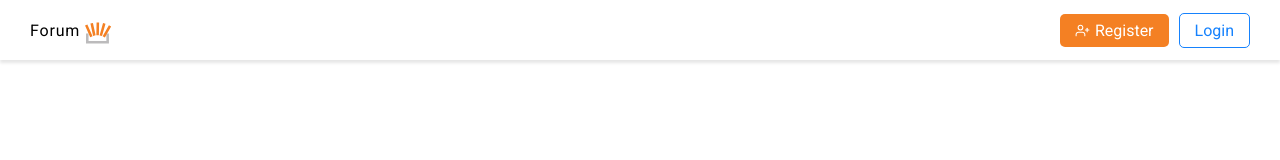
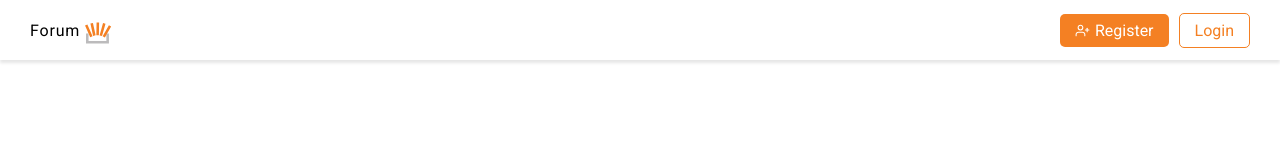
Before and after one commit to kelvintony/Forum_App, a Next.js app: page / in a window 1280 px wide. Shown: the top 160 px of the page. Built offline with nearby package versions, Linux system fonts and the light colour scheme.

Commit message:
little update6

```diff
--- a/components/Navbar/Navbar.module.css
+++ b/components/Navbar/Navbar.module.css
@@ -61,14 +61,12 @@
 }
 
 .btn_login {
-	border: 0.5px solid #1682fd;
+	border: 1px solid #f48023;
 	outline: none;
 	display: inline-flex;
-	/* justify-content: center;
-	align-items: center; */
 	gap: 5px;
 	background-color: white;
-	color: #1682fd;
+	color: #f48023;
 	border-radius: 5px;
 	padding: 7px 15px;
 	cursor: pointer;
@@ -76,7 +74,7 @@
 }
 
 .btn_login:hover {
-	background-color: #1682fd;
+	background-color: #f48023;
 	color: white;
 }
 
```
